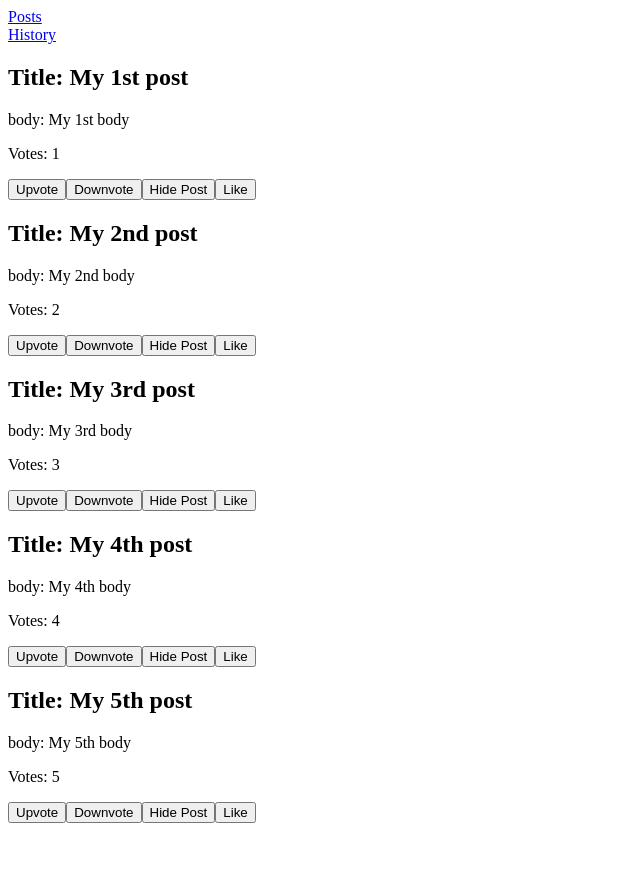
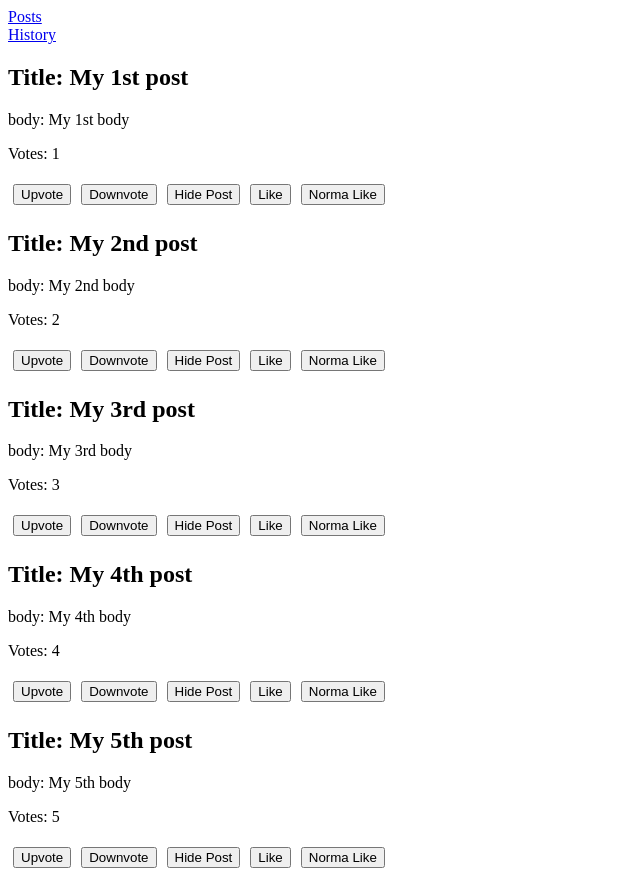
Before and after one commit to ahelmi365/post-reader, an Angular app: page / in a window 1280 px wide. Shown: the whole page, without its empty margins (0-640 px from the left). Before the commit the page ends 831 px from the top, so only its background shows below. Built offline with nearby package versions, Linux system fonts and the light colour scheme.

Commit message:
change liked function

```diff
--- a/src/app/post-item/post-item.component.css
+++ b/src/app/post-item/post-item.component.css
@@ -0,0 +1,3 @@
+button{
+    margin: 5px;
+}
--- a/src/app/post-item/post-item.component.html
+++ b/src/app/post-item/post-item.component.html
@@ -8,3 +8,5 @@
 <button (click)="hide(post)">Hide Post</button>
 
 <button (click)="liked.emit(post)">Like</button>
+
+<button (click)="Normallike(post)">Norma Like</button>
--- a/src/app/post-item/post-item.component.ts
+++ b/src/app/post-item/post-item.component.ts
@@ -37,9 +37,9 @@ export class PostItemComponent implements OnInit {
     this.hidePost.emit(post);
   }
 
-  // like(post:Post):void{
-  //   alert(`I liked post #${this.post.id}`)
-  // }
+  Normallike(post:Post):void{
+    alert(`I normally liked post #${this.post.id}`)
+  }
 
 
 }
--- a/src/app/posts/posts.component.ts
+++ b/src/app/posts/posts.component.ts
@@ -52,6 +52,6 @@ export class PostsComponent implements OnInit {
     this.posts = this.posts.filter((p) => p.id !== post.id);
   }
   onLike(post:Post):void{
-    window.alert(`I liked post number ${post.id}`);
+    window.alert(`I liked post #${post.id}`);
   }
 }
```
